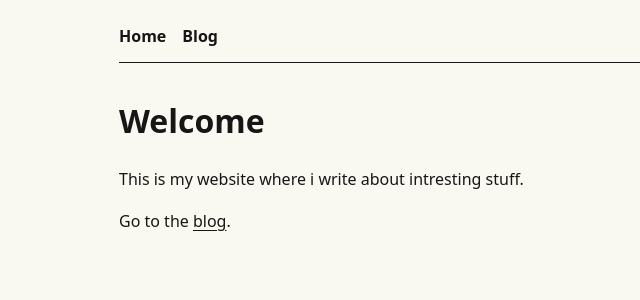
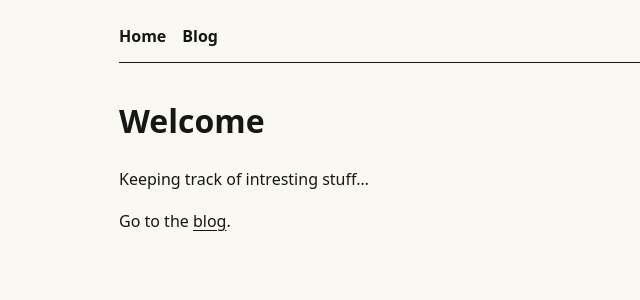
Before and after one commit to mister-one/mister-one.github.io, a Jekyll site: the page built from index.md, in a window 1280 px wide. Shown: the top 300 px of the page, without its empty margins (141-781 px from the left). Built offline with Jekyll 4.4.1, drawn with Linux system fonts in a browser that asks for light colours.

Commit message:
committed at: 2026-06-11 | 12-13-26 UTC

```diff
--- a/index.md
+++ b/index.md
@@ -5,6 +5,6 @@ title: Home
 
 # Welcome
 
-This is my website where i write about intresting stuff.
+Keeping track of intresting stuff...
 
 Go to the [blog]({{ '/blog/' | relative_url }}).
```
